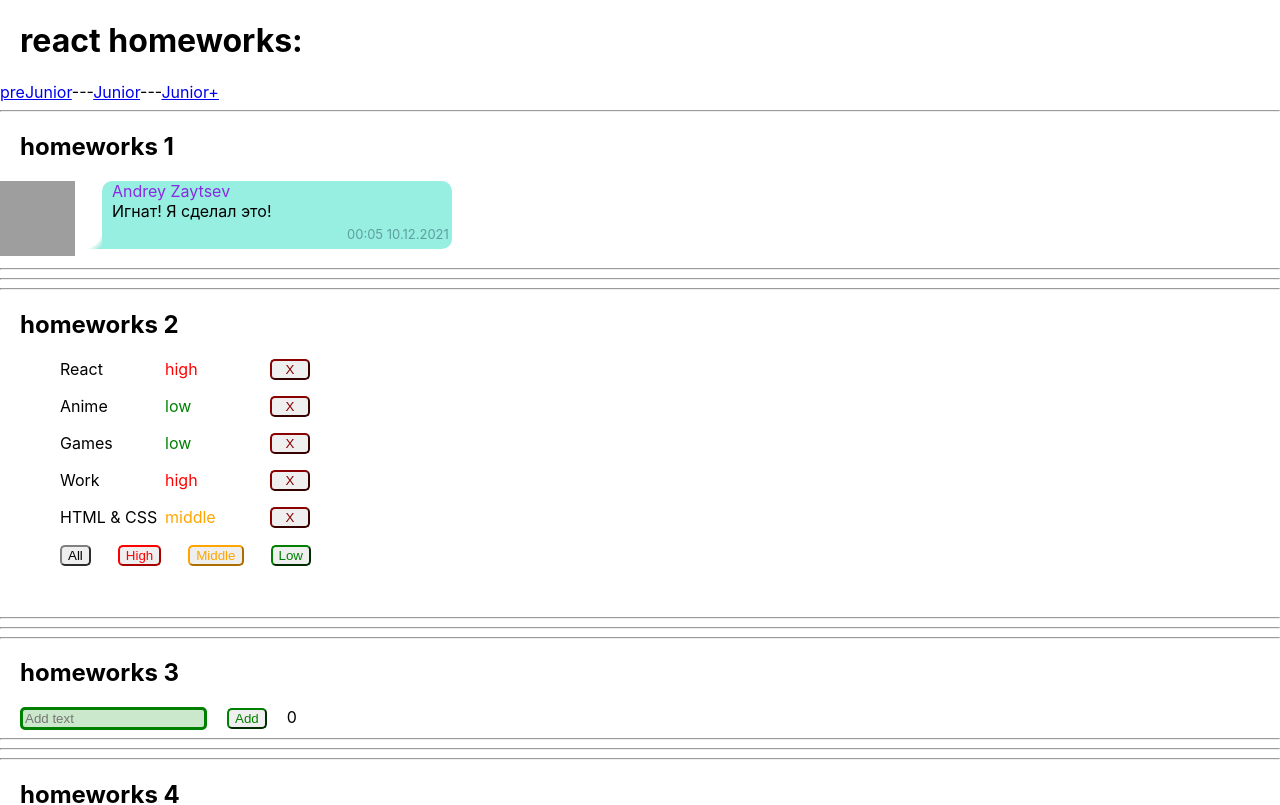
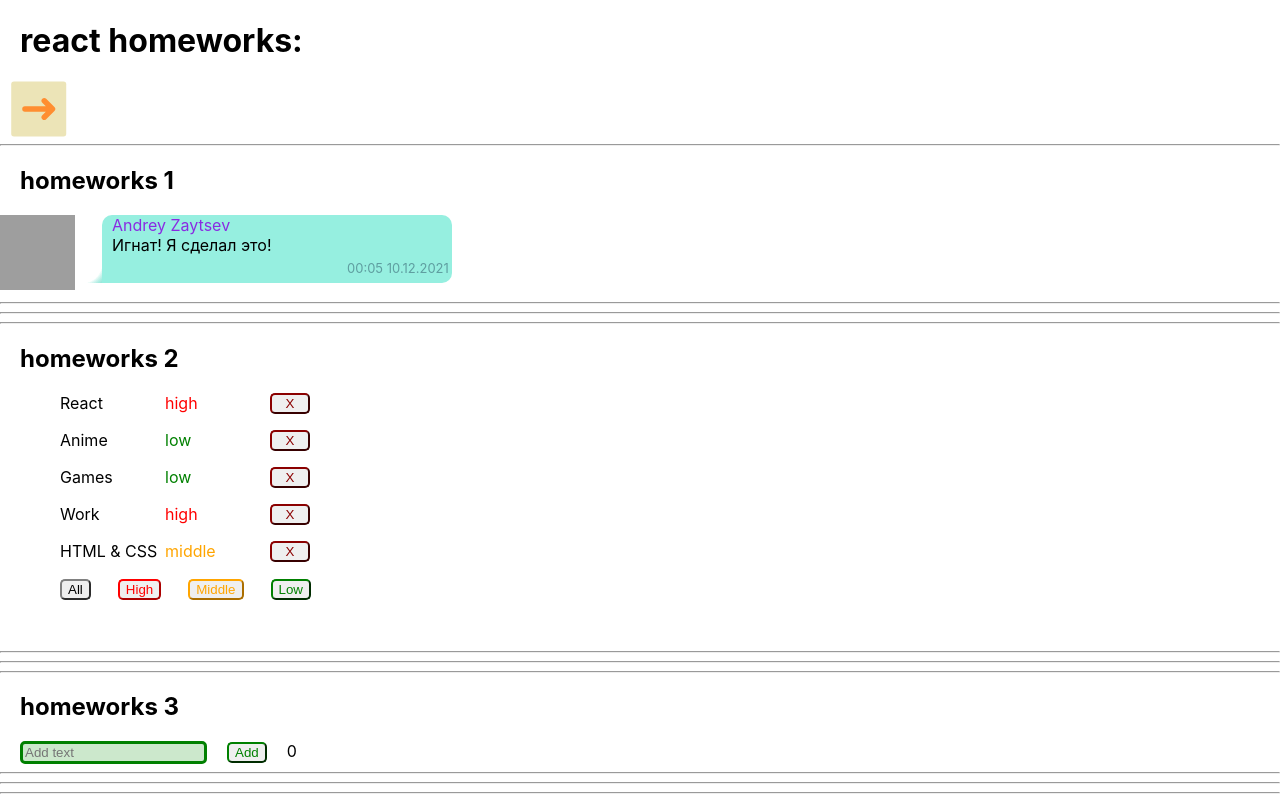
Before and after one commit to AndreyZaytsev90/IT-INC-homework-from-Ignat, a React (Create React App) app in the folder homeworks/: page /#/pre-junior in a window 1280 px wide. Shown: the top 805 px of the page. Built offline with nearby package versions, Linux system fonts and the light colour scheme; grey boxes are pictures that could not be loaded.

Commit message:
Added menu with links

```diff
--- a/homeworks/src/p2-homeworks/h5/Header.tsx
+++ b/homeworks/src/p2-homeworks/h5/Header.tsx
@@ -1,12 +1,22 @@
-import React from 'react'
+import React, {useState} from 'react'
 import {NavLink} from "react-router-dom";
+import style from "./css/header.module.css"
+import Arrow from "./svg/arrow.svg"
 
 function Header() {
+
+    const [active, setActive] = useState(false)
+    const onClickHandler = () => setActive(!active)
+
     return (
-        <div>
-            <NavLink to={'/pre-junior'}>preJunior</NavLink>---
-            <NavLink to={'/junior'}>Junior</NavLink>---
-            <NavLink to={'/junior+'}>Junior+</NavLink>
+        <div className={active? `${style.header_active}`:`${style.header}` }>
+        {/*    <button style={Arrow} className={style.arrow} onClick={onClickHandler}>Arrow</button>*/}
+            <img src={Arrow} className={active? `${style.arrow_active}`:`${style.arrow}` } onClick={onClickHandler} alt={Arrow}/>
+            <div className={style.links}>
+                <NavLink to={'/pre-junior'}>pre-Junior</NavLink>
+                <NavLink to={'/junior'}>Junior</NavLink>
+                <NavLink to={'/junior+'}>Junior+</NavLink>
+            </div>
         </div>
     )
 }
--- /dev/null
+++ b/homeworks/src/p2-homeworks/h5/css/error.module.css
@@ -0,0 +1,6 @@
+.error {
+    display: block;
+    width: 500px;
+    height: 500px;
+    margin: 0 auto;
+}
--- /dev/null
+++ b/homeworks/src/p2-homeworks/h5/css/header.module.css
@@ -0,0 +1,47 @@
+.header {
+    display: flex;
+    width: 300px;
+    height: 50px;
+    border: 2px solid #f5a385;
+    margin-left: 20px;
+    transition: 0.5s;
+    transform: translateX(-107%);
+}
+.header_active {
+    display: flex;
+    width: 300px;
+    height: 50px;
+    border: 2px solid #f5a385;
+    margin-left: 20px;
+    transition: 0.5s;
+    transform: translateX(0%);
+}
+.links {
+    margin: auto;
+}
+.links a{
+    display:inline-block;
+    padding:10px;
+    text-decoration: none;
+    text-transform: uppercase;
+    font-weight: bolder;
+}
+.arrow {
+    position: absolute;
+    width: 66px;
+    height: 66px;
+    right: -75px;
+    margin-top: -8px;
+    transition: 0.5s;
+    cursor: pointer;
+}
+.arrow_active {
+    position: absolute;
+    width: 66px;
+    height: 66px;
+    right: -75px;
+    margin-top: -8px;
+    cursor: pointer;
+    transition: 0.5s;
+    transform: rotate(180deg);
+}
--- a/homeworks/src/p2-homeworks/h5/pages/Error404.tsx
+++ b/homeworks/src/p2-homeworks/h5/pages/Error404.tsx
@@ -1,11 +1,14 @@
 import React from 'react'
+import notFound from './../svg/404notFound.jpg'
+import style from './../css/error.module.css'
 
 function Error404() {
     return (
         <div>
-            <div>404</div>
+            <img src={notFound} className={style.error} alt={"404notFound"}/>
+           {/* <div>404</div>
             <div>Page not found!</div>
-            <div>—ฅ/ᐠ.̫ .ᐟ\ฅ—</div>
+            <div>—ฅ/ᐠ.̫ .ᐟ\ฅ—</div>*/}
         </div>
     )
 }
```
Also changed, not shown: homeworks/src/p2-homeworks/h5/svg/404notFound.jpg (added), homeworks/src/p2-homeworks/h5/svg/arrow.svg (added).
